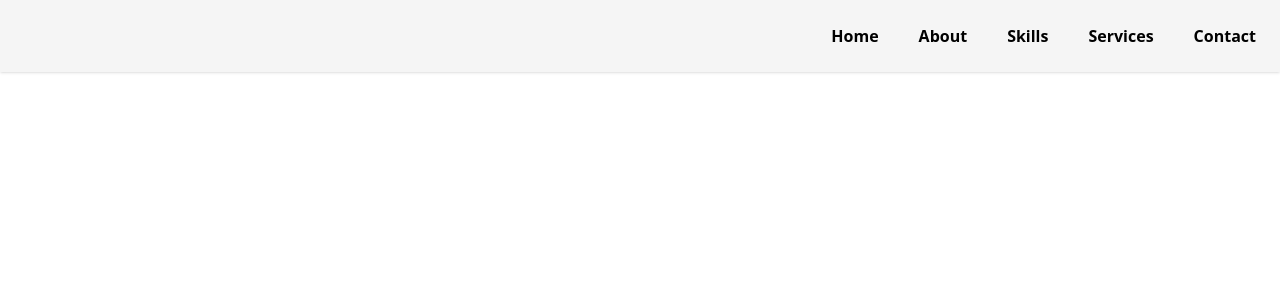
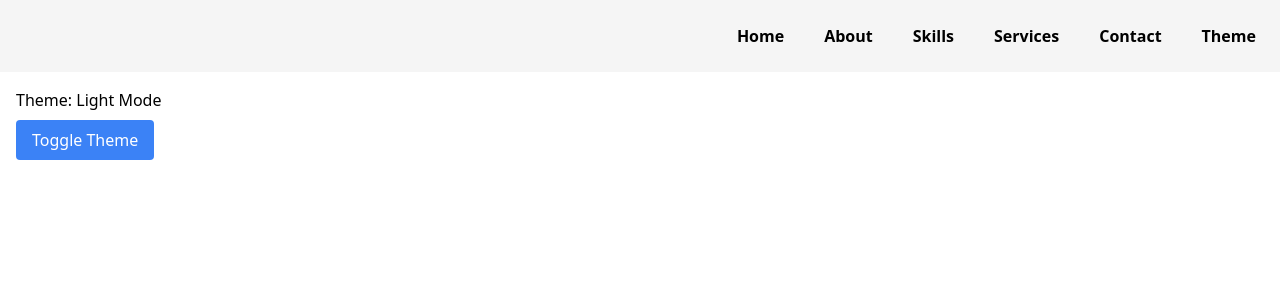
Before and after one commit to LEAKONO/routing, a React (Vite) app: page /theme in a window 1280 px wide. Shown: the top 300 px of the page. Built offline with nearby package versions, Linux system fonts and the light colour scheme.

Commit message:
added toggle

```diff
--- a/src/App.jsx
+++ b/src/App.jsx
@@ -5,6 +5,7 @@ import Skills from "./pages/Skills";
 import Services from "./pages/Services";
 import Navbar from "./pages/Navbar";
 import Contact from "./pages/Contact";
+import Theme from './pages/Theme'
 
 function App() {
   return (
@@ -13,6 +14,7 @@ function App() {
         <Navbar />
 
           <Routes>
+            <Route path="/theme" element={<Theme />} />
             <Route path="/" element={<Home />} />
             <Route path="/about" element={<About />} />
             <Route path="/skills" element={<Skills />} />
--- a/src/pages/Navbar.jsx
+++ b/src/pages/Navbar.jsx
@@ -13,6 +13,8 @@ function Navbar() {
             <li><Link to="/skills"className="hover:text-blue-600">Skills</Link></li>
             <li><Link to="/services"className="hover:text-blue-600">Services</Link></li>
             <li> <Link to="/contact"className="hover:text-blue-600">Contact</Link></li>
+            <li> <Link to="/theme"className="hover:text-blue-600">Theme</Link></li>
+
           </ul>
           </div>
         </nav>
--- /dev/null
+++ b/src/pages/Theme.jsx
@@ -0,0 +1,19 @@
+import React, { useState } from "react";
+
+function Theme() {
+  const [darkMode, setDarkMode] = useState(false); // Initial state is `false` (light mode)
+
+  return (
+    <div className={darkMode ? "bg-gray-900 text-white p-4" : "bg-white text-black p-4"}>
+      <h2>Theme: {darkMode ? "Dark Mode" : "Light Mode"}</h2>
+      <button
+        className="mt-2 px-4 py-2 rounded bg-blue-500 text-white"
+        onClick={() => setDarkMode(!darkMode)}
+      >
+        Toggle Theme
+      </button>
+    </div>
+  );
+}
+
+export default Theme;
```
